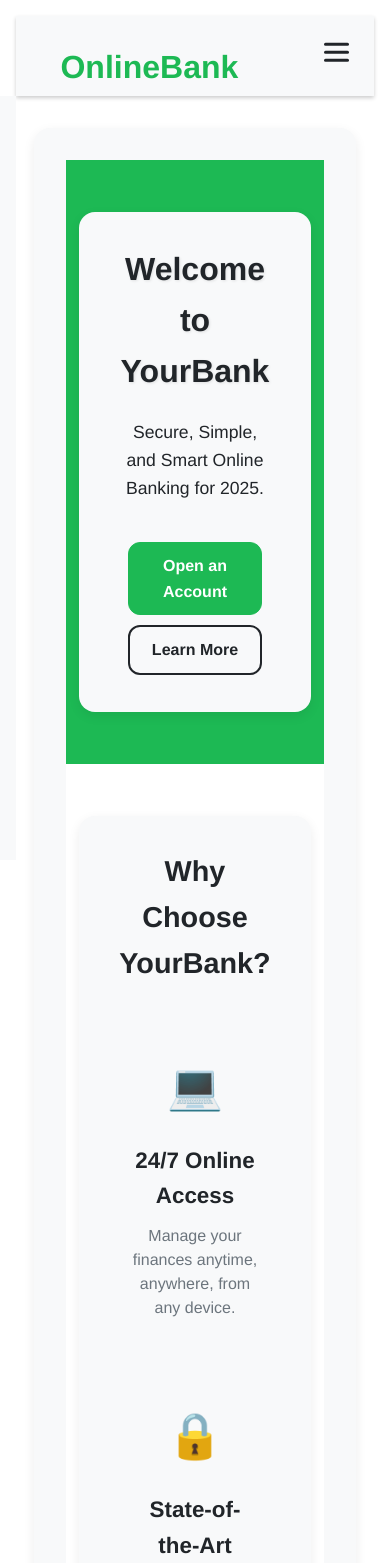
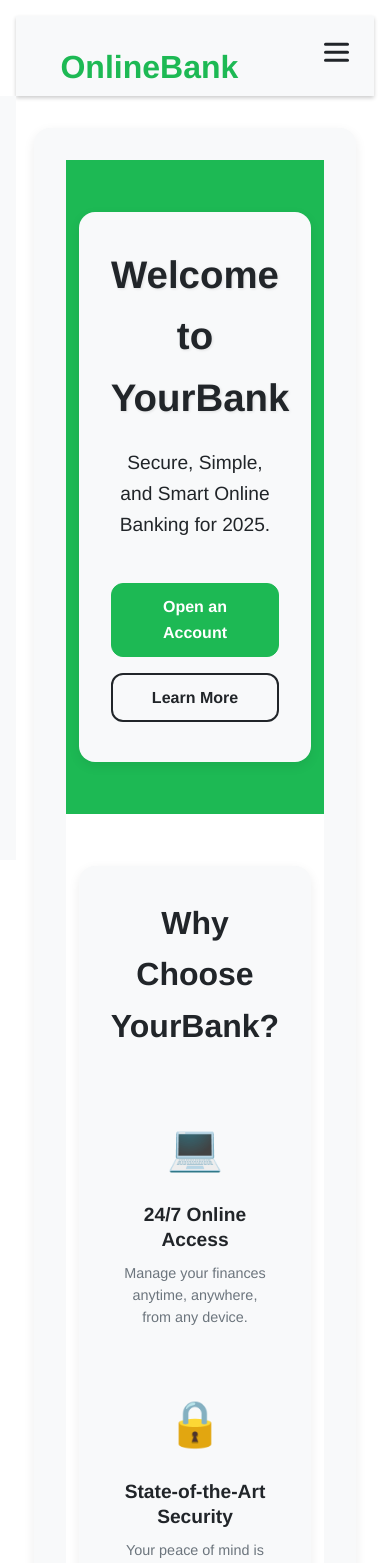
Before and after one commit to KCAIM/online-banking, a React (Vite) app in the folder client/: page / in a window 390 px wide. Shown: the top 1563 px of the page. Built offline with nearby package versions, Linux system fonts and the light colour scheme; no server answers.

Commit message:
changer4

```diff
--- a/client/src/pages/HomePage.css
+++ b/client/src/pages/HomePage.css
@@ -268,25 +268,49 @@
 }
 
 @media (max-width: 480px) {
-  .hero-section h1 {
-    font-size: 2rem; /* Existing style */
+  .homepage-content { /* Ensure the main content wrapper is edge-to-edge */
+    padding-left: 0 !important;
+    padding-right: 0 !important;
   }
-  .hero-section {
-    padding: 20px 0; /* Edge-to-edge horizontal, vertical padding maintained */
-  }
-  .hero-section .subtitle {
-    font-size: 1.1rem;
-    padding-left: 10px; /* Add slight padding to text elements if parent is 0 */
-    padding-right: 10px;/* Add slight padding to text elements if parent is 0 */
-  }
+
   .features-section,
   .cta-section,
-  .security-info-section {
+  .security-info-section,
+  .hero-section { /* Apply to all main sections */
     padding-top: 20px;    /* Vertical padding maintained */
     padding-bottom: 20px; /* Vertical padding maintained */
     padding-left: 0;      /* Edge-to-edge horizontal */
     padding-right: 0;     /* Edge-to-edge horizontal */
   }
+
+  /* Add horizontal padding to the direct significant content children of these sections */
+  .hero-section > h1,
+  .hero-section > .subtitle,
+  .hero-section > .hero-cta,
+  .features-section > h2,
+  .features-section > .features-grid,
+  .cta-section > h2,
+  .cta-section > p,
+  .cta-section > .btn-primary, /* Assuming .btn-primary is a direct child or main CTA button */
+  .security-info-section > h2,
+  .security-info-section > p,
+  .security-info-section > .trust-badges {
+    padding-left: 15px;
+    padding-right: 15px;
+    box-sizing: border-box;
+  }
+
+  .hero-section > h1 {
+    font-size: 1.8rem;
+    line-height: 1.3;
+    margin-bottom: 15px;
+  }
+  .hero-section > .subtitle {
+    font-size: 1rem;
+    line-height: 1.4;
+    margin-bottom: 25px;
+  }
+
   .homepage-content .btn-large {
     padding: 10px 18px;
     font-size: 1rem;
@@ -294,35 +318,51 @@
   .hero-cta {
     display: flex;
     flex-direction: column;
+    align-items: center;
+    width: 100%; /* Take full width of its padded container */
   }
   .hero-cta .btn {
-    width: 80%;
-    margin: 5px auto;
+    width: 100%; /* Buttons take full width of .hero-cta */
+    max-width: 300px; /* Optional: cap button width */
+    margin: 8px 0; /* Vertical margin, auto horizontal margin for centering if max-width applied */
   }
 
+  .features-section > h2 { /* Renamed from .features-section h2 for consistency */
+    font-size: 1.6rem;
+    line-height: 1.3;
+    margin-bottom: 20px;
+  }
+  .features-grid { /* This is a child of .features-section, gets padding from above rule */
+    gap: 20px;
+  }
   .feature-item {
-    padding: 15px 10px; /* Internal padding for content within transparent item */
-    box-shadow: none; /* Remove shadow for cleanest look on small screens */
-    background-color: transparent; /* Remove distinct background */
-    margin-left: 5px; /* Add small margin if parent is truly edge-to-edge */
-    margin-right: 5px;
+    background-color: transparent !important;
+    box-shadow: none !important;
+    padding: 10px;
+    text-align: center;
   }
-  .features-section .features-grid { /* Ensure grid itself has some space if items are transparent */
-    padding-left: 5px;
-    padding-right: 5px;
+  .feature-item h3 {
+    font-size: 1.2rem;
+    line-height: 1.3;
+  }
+  .feature-item p {
+    font-size: 0.9rem;
+    line-height: 1.5;
   }
 
-  .features-section h2, .cta-section h2, .security-info-section h2 {
-    font-size: 1.8rem;
+  .cta-section > h2, .security-info-section > h2 { /* Grouped for similar styling */
+    font-size: 1.6rem;
+    line-height: 1.3;
+    margin-bottom: 10px;
+  }
+  .cta-section > p, .security-info-section > p { /* Grouped for similar styling */
+    font-size: 1rem;
+    line-height: 1.4;
+    margin-bottom: 20px;
+  }
+  .cta-section > .btn-primary {
+    display: inline-block; /* Or block, depending on desired layout */
+    /* padding is handled by the general rule for direct children */
+    margin-top: 10px; /* Add some top margin if needed */
   }
 }
-
-/* Ensure direct text children of edge-to-edge sections have some breathing room */
-@media (max-width: 480px) {
-  .features-section > h2, .features-section > p,
-  .cta-section > h2, .cta-section > p,
-  .security-info-section > h2, .security-info-section > p {
-    padding-left: 10px;
-    padding-right: 10px;
-  }
-}
```
